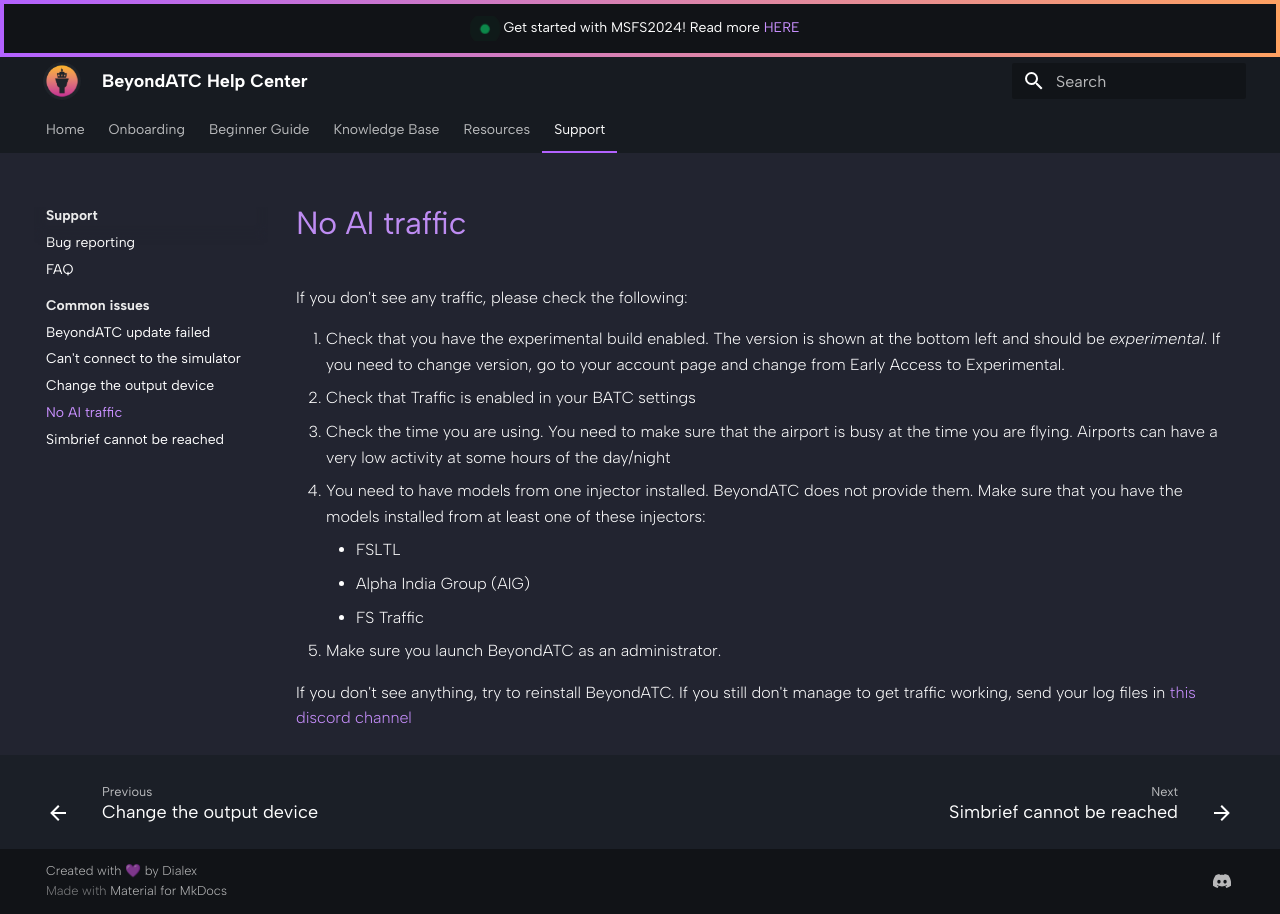
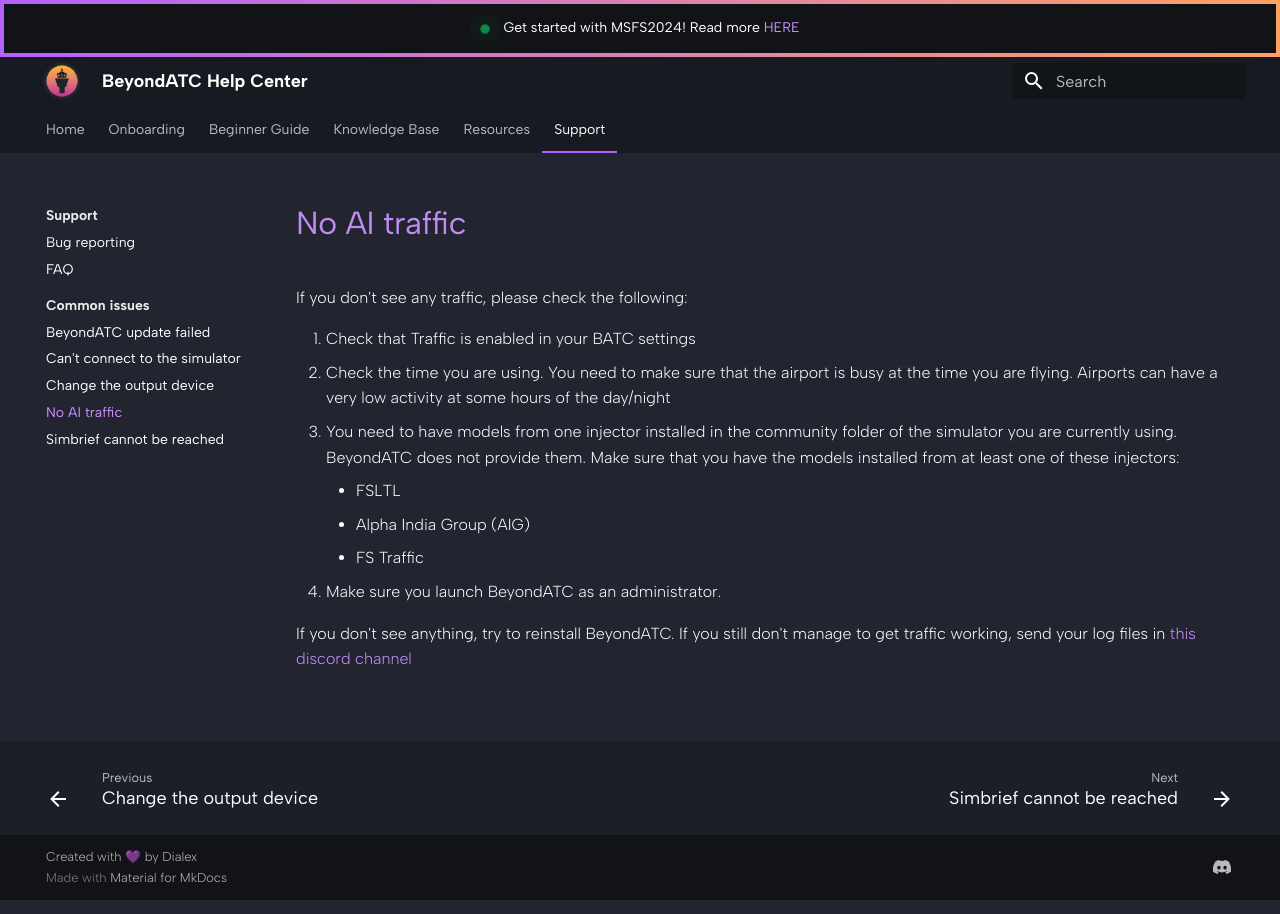
Before and after one commit to BeyondATC/BeyondATC_Wiki, an MkDocs documentation site: the page built from docs/support/common-issues/notraffic.md, in a window 1280 px wide. Built offline with MkDocs 1.6.1 and Material for MkDocs 9.7.7, drawn with Linux system fonts in a browser that asks for light colours.

Commit message:
update - traffic release to EA

```diff
--- a/docs/support/common-issues/notraffic.md
+++ b/docs/support/common-issues/notraffic.md
@@ -1,12 +1,11 @@
 If you don't see any traffic, please check the following:
 
-1. Check that you have the experimental build enabled. The version is shown at the bottom left and should be *experimental*. If you need to change version, go to your account page and change from Early Access to Experimental.
-2. Check that Traffic is enabled in your BATC settings
-3. Check the time you are using. You need to make sure that the airport is busy at the time you are flying. Airports can have a very low activity at some hours of the day/night
-4. You need to have models from one injector installed. BeyondATC does not provide them. Make sure that you have the models installed from at least one of these injectors:
+1. Check that Traffic is enabled in your BATC settings
+2. Check the time you are using. You need to make sure that the airport is busy at the time you are flying. Airports can have a very low activity at some hours of the day/night
+3. You need to have models from one injector installed in the community folder of the simulator you are currently using. BeyondATC does not provide them. Make sure that you have the models installed from at least one of these injectors:
     - FSLTL
     - Alpha India Group (AIG)
     - FS Traffic
-5. Make sure you launch BeyondATC as an administrator.
+4. Make sure you launch BeyondATC as an administrator.
 
-If you don't see anything, try to reinstall BeyondATC. If you still don't manage to get traffic working, send your log files in [this discord channel](https://discord.com/channels/1082413096045391915/1280654954650013698)
+If you don't see anything, try to reinstall BeyondATC. If you still don't manage to get traffic working, send your log files in [this discord channel](https://discord.com/channels/1082413096045391915/1316515604475416606)
```
